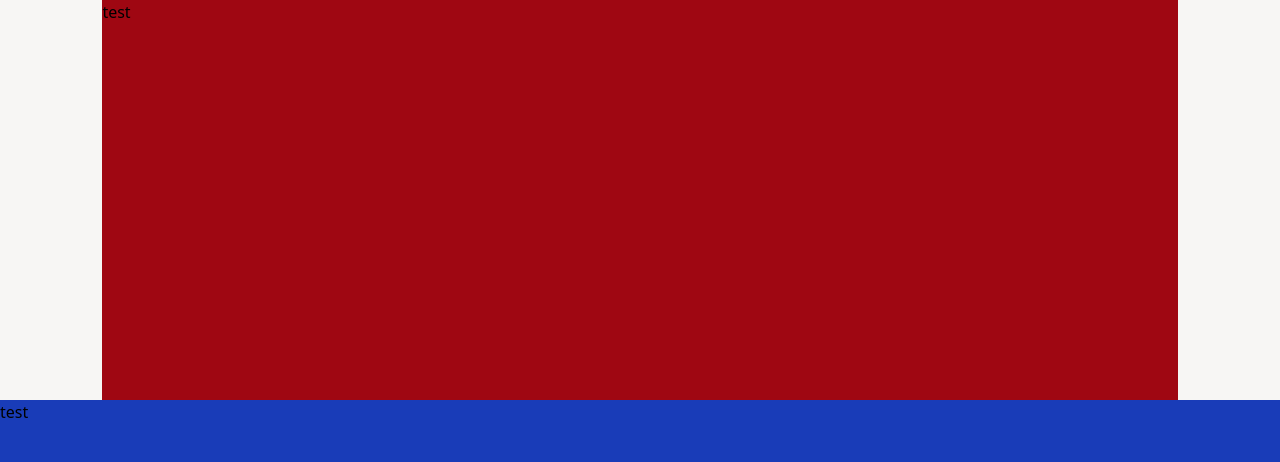
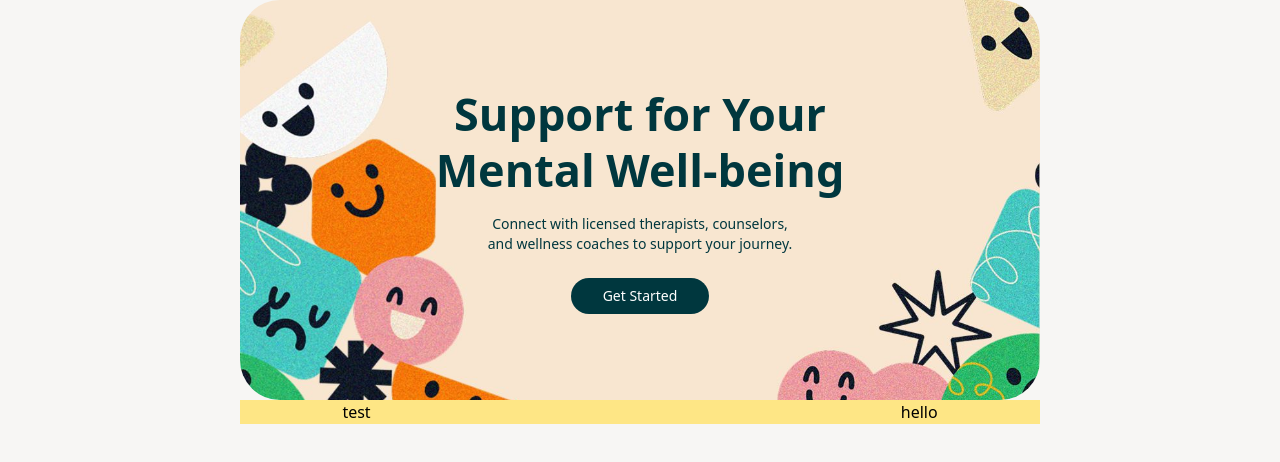
Before and after one commit to sazidhayatkhan/solus, a Next.js app: page / in a window 1280 px wide. Shown: the top 462 px of the page. Built offline with nearby package versions, Linux system fonts and the light colour scheme.

Commit message:
Update Hero component layout and enhance Button styles

```diff
--- a/src/app/globals.css
+++ b/src/app/globals.css
@@ -1,14 +1,19 @@
 @import "tailwindcss";
 
+@theme {
+  --color-primary: #00373e;
+  --color-secondary: #f9e6d0;
+}
+
 body {
-  max-width: 1536px;
+  max-width: 1280px;
   margin: auto;
   background-color: #f7f6f4;
 }
 
 @layer base {
     ._container {
-        @apply px-[3%] md:px-[8%];
+        @apply max-w-[800px] mx-auto px-[3%] md:px-[8%];
     }
     .__greatVibes {
         font-family: "Great Vibes", sans-serif;
--- a/src/components/ui/Button/Button.tsx
+++ b/src/components/ui/Button/Button.tsx
@@ -10,11 +10,11 @@ const Button: React.FC<ButtonProps> = ({
   className = '',
 }) => {
   const base =
-    'inline-flex items-center justify-center px-4 py-2 rounded-full font-medium text-sm transition-colors duration-200 focus:outline-none focus:ring-2 focus:ring-offset-2';
+    'inline-flex items-center justify-center px-8 py-2 rounded-full font-medium text-sm transition-colors duration-200 focus:outline-none focus:ring-2 focus:ring-offset-2';
 
   const variants = {
-    primary: 'bg-green-600 text-white hover:bg-blue-700 focus:ring-blue-500',
-    outline: 'border border-blue-600 text-blue-600 hover:bg-blue-50 focus:ring-blue-300',
+    primary: 'bg-primary text-white hover:bg-primary/90',
+    outline: 'border border-primary text-primary hover:bg-blue-50',
   };
 
   const disabledStyles = 'opacity-50 cursor-not-allowed';
--- a/src/views/page-home/components/Hero.tsx
+++ b/src/views/page-home/components/Hero.tsx
@@ -5,26 +5,16 @@ type Props = {}
 
 const Hero = (props: Props) => {
   return (
-    // <div
-    //   className="relative mx-auto w-200 h-[400px] bg-cover bg-center flex items-center justify-center rounded-[40px]"
-    //   style={{ backgroundImage: "url('./images/hero_bg.jpg')" }}
-    // >
-    //   <div className="text-center">
-    //     <h1 className="text-4xl font-bold mb-4">Your Main Title Here</h1>
-    //     <p className="text-lg mb-6">This is the subtext or subtitle.</p>
-    //     <Button>Learn more</Button>
-    //   </div>
-    // </div>
-    <>
-    <div className='_container'>
-    <div className='bg-red-800 h-[400px]'>
-        <p>test</p>
+    <div
+      className="relative mx-auto w-full md:w-200 h-[400px] bg-cover bg-center flex items-center justify-center rounded-[40px]"
+      style={{ backgroundImage: "url('./images/hero_bg.jpg')" }}
+    >
+      <div className="text-center">
+        <h1 className="w-[500px] mx-auto text-[45px] leading-tight font-bold mb-4 text-primary">Support for Your Mental Well-being</h1>
+        <p className="w-[320px] mx-auto text-sm mb-6 text-primary">Connect with licensed therapists, counselors, and wellness coaches to support your journey.</p>
+        <Button>Get Started</Button>
+      </div>
     </div>
-    </div>
-    <div className='bg-blue-800 h-[400px]'>
-        <p>test</p>
-    </div>
-    </>
   )
 }
 
--- a/src/views/page-home/index.tsx
+++ b/src/views/page-home/index.tsx
@@ -7,6 +7,10 @@ const HomePageUI = (props: Props) => {
   return (
     <div className=''>
     <Hero/>
+    <div className='_container flex justify-between items-center bg-amber-200'>
+        <p>test</p>
+        <p>hello</p>
+    </div>
     </div>
   )
 }
```
